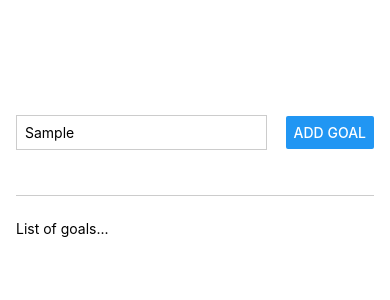
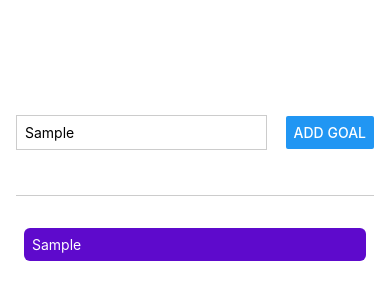
Before and after one commit to markfaust123/GoalsList, a React Native app: screen / in a window 390 px wide. Both pictures are taken after typing "Sample" into the empty fields and a click on the button "ADD GOAL". Shown: the top 300 px of the page. Built offline with nearby package versions, Linux system fonts and the light colour scheme.

Commit message:
added GoalItem component with styling

```diff
--- a/App.tsx
+++ b/App.tsx
@@ -1,14 +1,41 @@
+import { useState } from "react";
 import { Button, StyleSheet, Text, TextInput, View } from "react-native";
+import GoalItem from "./src/components/goal-item";
 
 export default function App() {
+  const [enteredGoalText, setEnteredGoalText] = useState<string>("");
+  const [courseGoals, setCourseGoals] = useState<string[]>([]);
+
+  function handleGoalInput(enteredText: string) {
+    setEnteredGoalText(enteredText);
+  }
+
+  function handleAddGoal() {
+    console.log(enteredGoalText);
+    setCourseGoals((currentCourseGoals) => [
+      ...currentCourseGoals,
+      enteredGoalText,
+    ]);
+  }
+
+  // useEffect(() => {
+
+  // }, [courseGoals])
+
   return (
     <View style={styles.appContainer}>
       <View style={styles.inputContainer}>
-        <TextInput style={styles.textInput} placeholder="Your course goal!"/>
-        <Button title="Add Goal" />
+        <TextInput
+          onChangeText={handleGoalInput}
+          style={styles.textInput}
+          placeholder="Your course goal!"
+        />
+        <Button onPress={handleAddGoal} title="Add Goal" />
       </View>
       <View style={styles.goalsContainer}>
-        <Text>List of goals...</Text>
+        {courseGoals.map((goal) => (
+          <GoalItem key={goal} content={goal} />
+        ))}
       </View>
     </View>
   );
--- /dev/null
+++ b/src/components/goal-item.tsx
@@ -0,0 +1,23 @@
+import { StyleProp, StyleSheet, Text, View, ViewStyle } from "react-native";
+
+const GoalItem = ({ content }: { content: string }) => {
+  return (
+    <View style={styles.goalItem}>
+      <Text style={styles.goalText}>{content}</Text>
+    </View>
+  );
+};
+
+const styles = StyleSheet.create({
+  goalItem: {
+    margin: 8,
+    padding: 8,
+    borderRadius: 6,
+    backgroundColor: "#5e0acc",
+  },
+  goalText: {
+    color: "white",
+  }
+});
+
+export default GoalItem;
```
